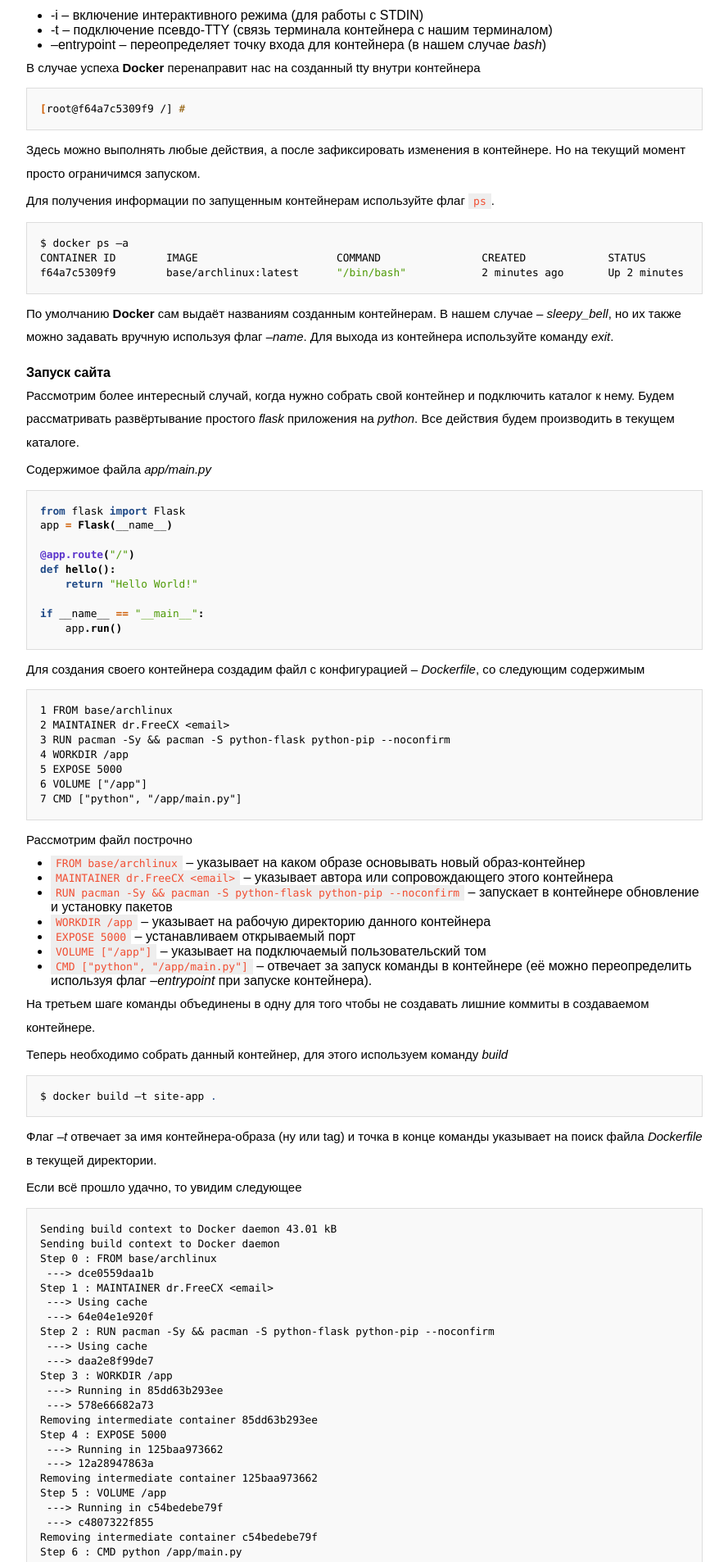
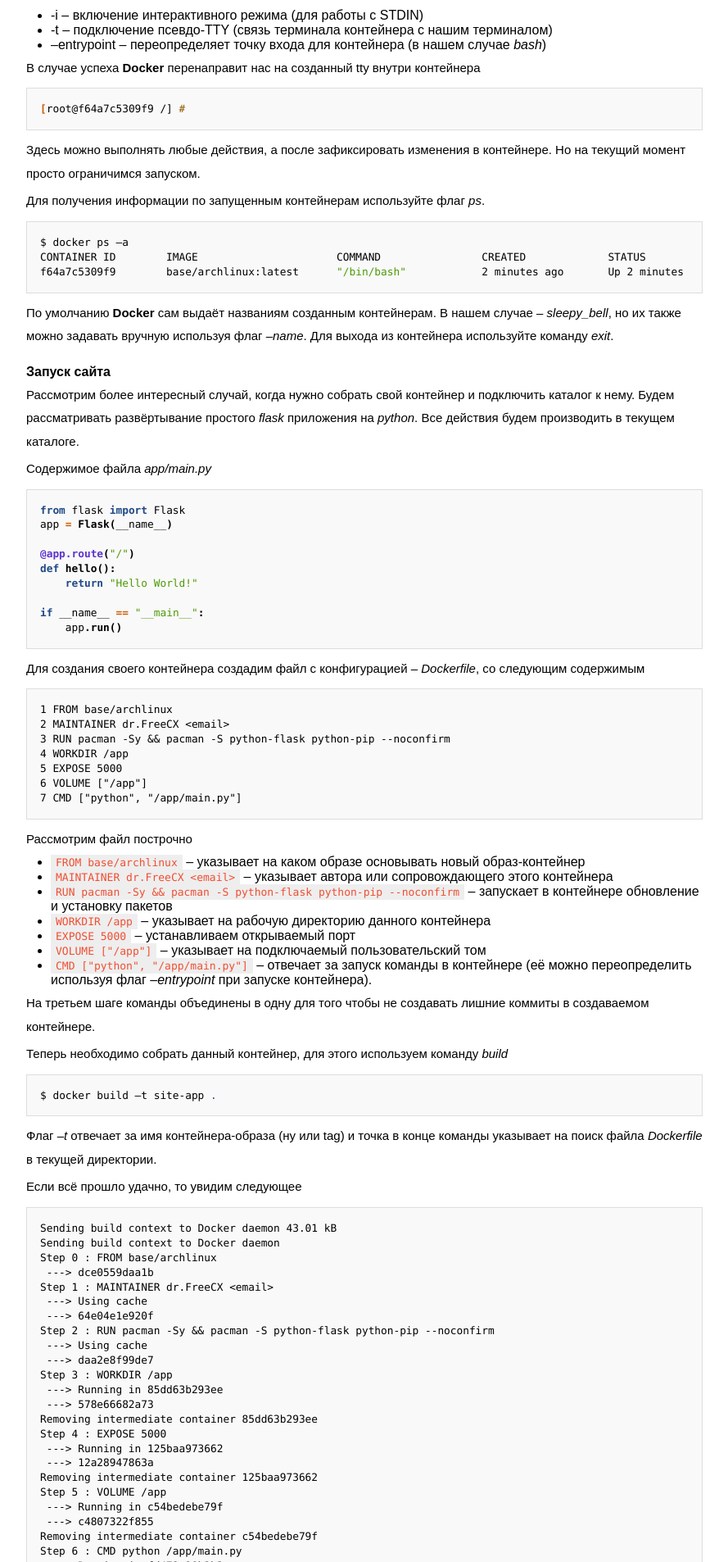
Before and after one commit to FreeCX/freecx.github.io, a Jekyll site: the page built from _posts/2016-02-15-working-with-docker.markdown, in a window 1280 px wide. Shown: the part 2786-4692 px from the top of the page at 82% size, without its empty margins (195-1084 px from the left). Built offline with Jekyll 4.4.1, drawn with Linux system fonts in a browser that asks for light colours; some web fonts are replaced.

````diff
--- a/_posts/2016-02-15-working-with-docker.markdown
+++ b/_posts/2016-02-15-working-with-docker.markdown
@@ -152,7 +152,7 @@ $ docker –it –entrypoint /bin/bash base/archlinux
 Здесь можно выполнять любые действия, а после зафиксировать изменения в контейнере. Но на текущий
 момент просто ограничимся запуском.
 
-Для получения информации по запущенным контейнерам используйте флаг `ps`.
+Для получения информации по запущенным контейнерам используйте флаг *ps*.
 
 ```shell
 $ docker ps –a
@@ -170,6 +170,7 @@ f64a7c5309f9        base/archlinux:latest      "/bin/bash"            2 minutes
 в текущем каталоге.
 
 Содержимое файла *app/main.py*
+
 ```python
 from flask import Flask
 app = Flask(__name__)
````
